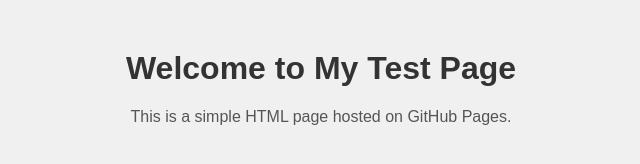
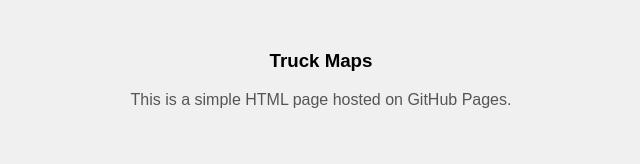
Before and after one commit to vzavaritskii/EU_truck_maps, a plain HTML site: page index.html in a window 1280 px wide. Shown: the whole page, without its empty margins (319-959 px from the left). Drawn offline with Linux system fonts and the light colour scheme.

Commit message:
Update index.html

```diff
--- a/index.html
+++ b/index.html
@@ -20,7 +20,7 @@
     </style>
 </head>
 <body>
-    <h1>Welcome to My Test Page</h1>
+    <h3>Truck Maps</h3>
     <p>This is a simple HTML page hosted on GitHub Pages.</p>
 </body>
 </html>
```
